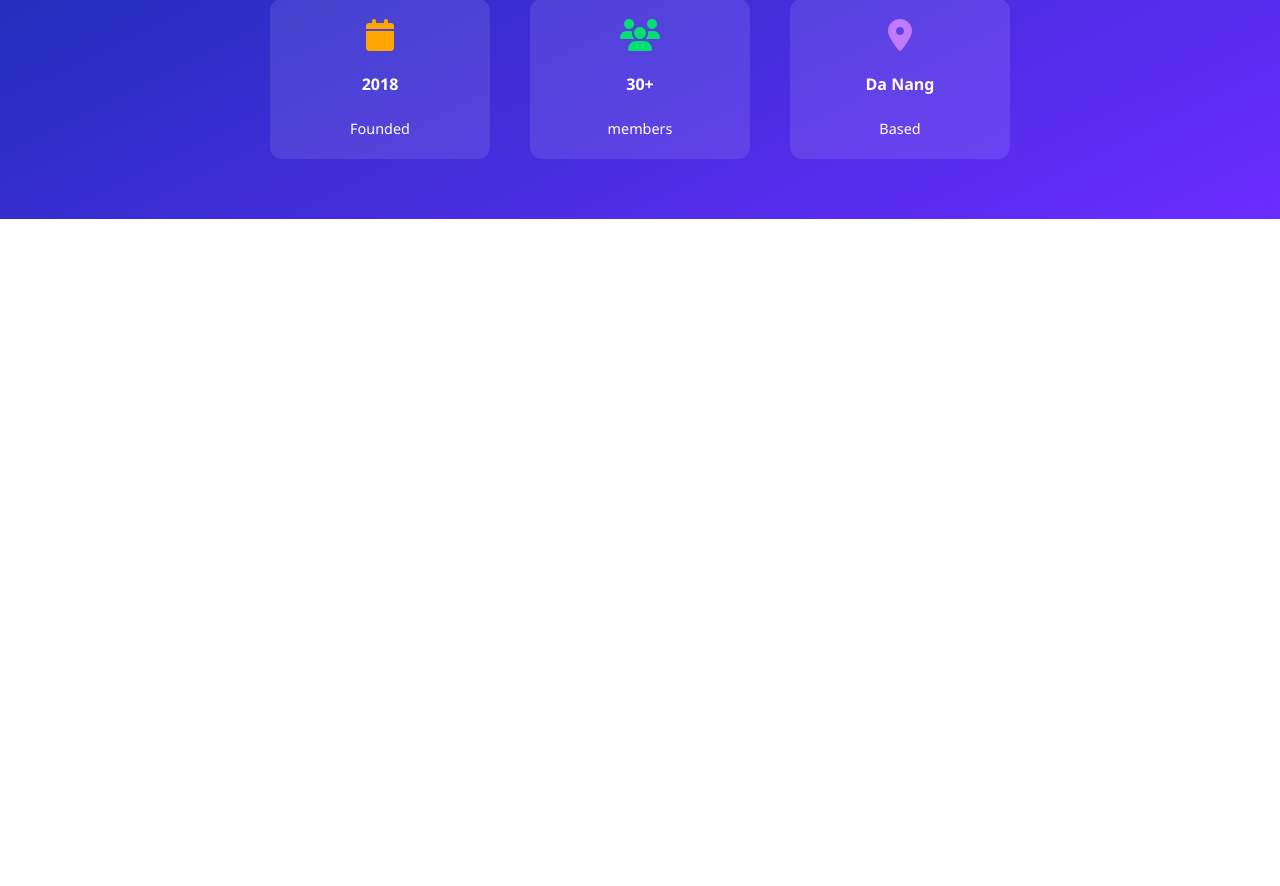
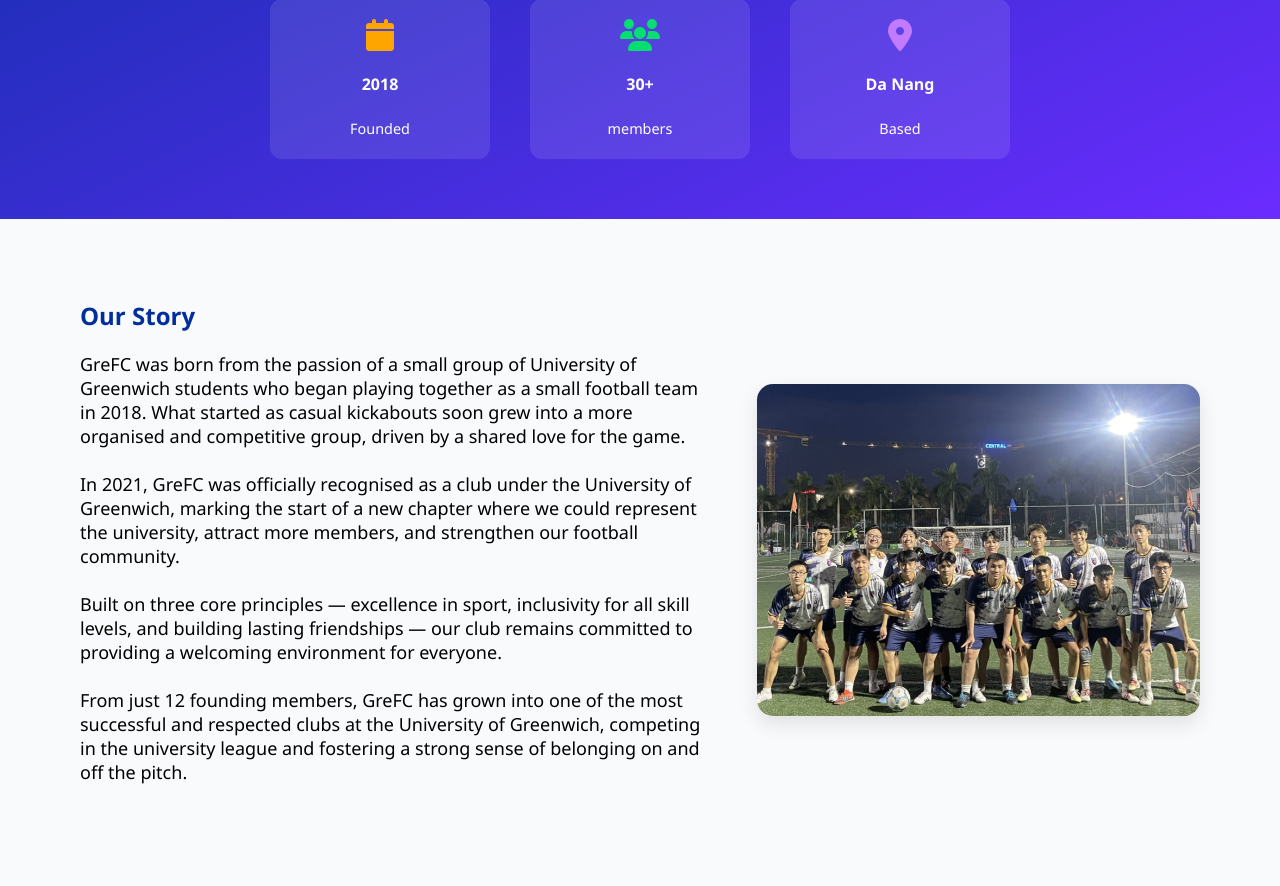
Before and after one commit to HoangPho2212/Greenwich-Football-Club-Official, a PHP site: page /club.php in a window 1280 px wide. Shown: the part 496-1382 px from the top of the page. Before the commit the page ends 715 px from the top, so only its background shows below. Run offline with PHP 8.4, Linux system fonts and the light colour scheme.

Commit message:
clb story

```diff
--- a/club.php
+++ b/club.php
@@ -1,5 +1,6 @@
 <!DOCTYPE html>
 <html lang="en">
+
 <head>
     <meta charset="UTF-8">
     <meta name="viewport" content="width=device-width, initial-scale=1.0">
@@ -10,6 +11,7 @@
     <link rel="icon" href="img/AVATA-GreFC.png">
     <link rel="stylesheet" href="style.css?v=2">
 </head>
+
 <body>
     <header class="navbar">
 
@@ -38,7 +40,7 @@
             <h1>GRE FC</h1>
             <h3>University of Greenwich Foothball Club</h3>
             <p>Established in 2018, GreFC represents the spirit and excellence of the University of Greenwich
-             in competitive football while building a strong community of student athletes.
+                in competitive football while building a strong community of student athletes.
             </p>
 
             <div class="club-stats">
@@ -62,5 +64,28 @@
             </div>
         </div>
     </section>
+
+    <section class="story-section">
+        <div class="story-para">
+            <h1 style="color: #002f9d">Our Story</h1>
+            <p style="font-size: large;">GreFC was born from the passion of a small group of University of Greenwich students who began playing together as a small football team in 2018. What started as casual kickabouts soon grew into a more organised and competitive group, driven by a shared love for the game.
+                <br><br>
+
+                In 2021, GreFC was officially recognised as a club under the University of Greenwich, marking the start of a new chapter where we could represent the university, attract more members, and strengthen our football community.
+                <br><br>
+
+                Built on three core principles — excellence in sport, inclusivity for all skill levels, and building lasting friendships — our club remains committed to providing a welcoming environment for everyone.
+                <br><br>
+
+                From just 12 founding members, GreFC has grown into one of the most successful and respected clubs at the University of Greenwich, competing in the university league and fostering a strong sense of belonging on and off the pitch.
+                <br><br>
+            </p>
+        </div>
+
+        <div class="story-image">
+            <img src="img/clbstory.jpg" alt="clb picture">
+        </div>
+    </section>
 </body>
+
 </html>
--- a/style.css
+++ b/style.css
@@ -25,10 +25,10 @@ header nav a {
 }
 
 
-.navbar{
+.navbar {
   position: sticky;
   top: 0;
-  z-index:1000;
+  z-index: 1000;
 }
 
 nav a::after {
@@ -233,6 +233,7 @@ nav {
   height: 60px;
   border-radius: 50%;
 }
+
 .fixture-card .vs {
   font-weight: bold;
   font-size: 1.2rem;
@@ -410,7 +411,7 @@ footer p {
   color: #fff;
   background: #065de0;
   transition: 0.4s ease;
-  border:  0.5px solid;
+  border: 0.5px solid;
 }
 
 .next-fix-btn:hover {
@@ -503,3 +504,22 @@ footer p {
 .stat-card span {
   font-size: 0.9rem;
 }
+
+
+.story-section {
+  background: #F9FAFB;
+  display: flex;
+  justify-content: space-between;
+  align-items: center;
+  padding: 60px 80px;
+  gap: 40px;
+  max-height: 564.84px;
+}
+
+.story-image img {
+  max-width: 100%;
+  border-radius: 16px;
+  object-fit: cover;
+  height: auto;
+  box-shadow: 0 8px 20px rgba(0,0,0,0.1);
+}
```
Also changed, not shown: img/clbstory.jpg (added). Lines whose indentation alone changed are shown as unchanged.
